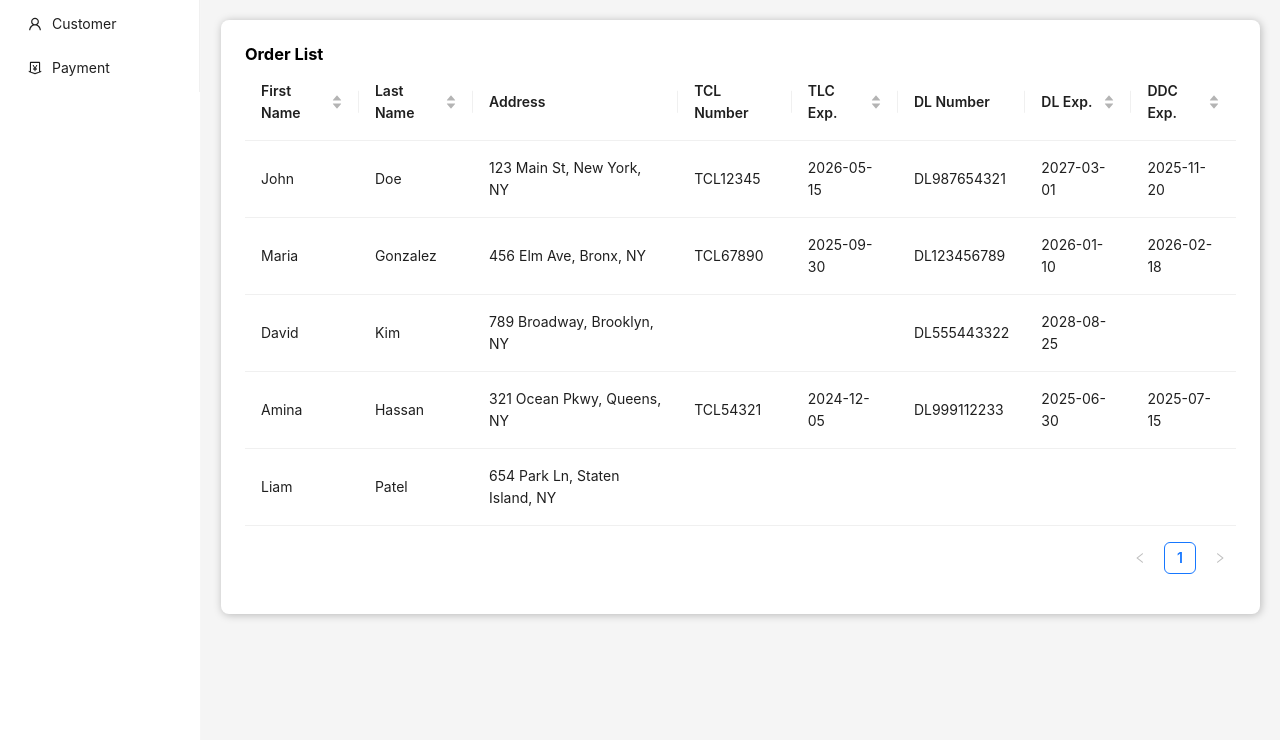
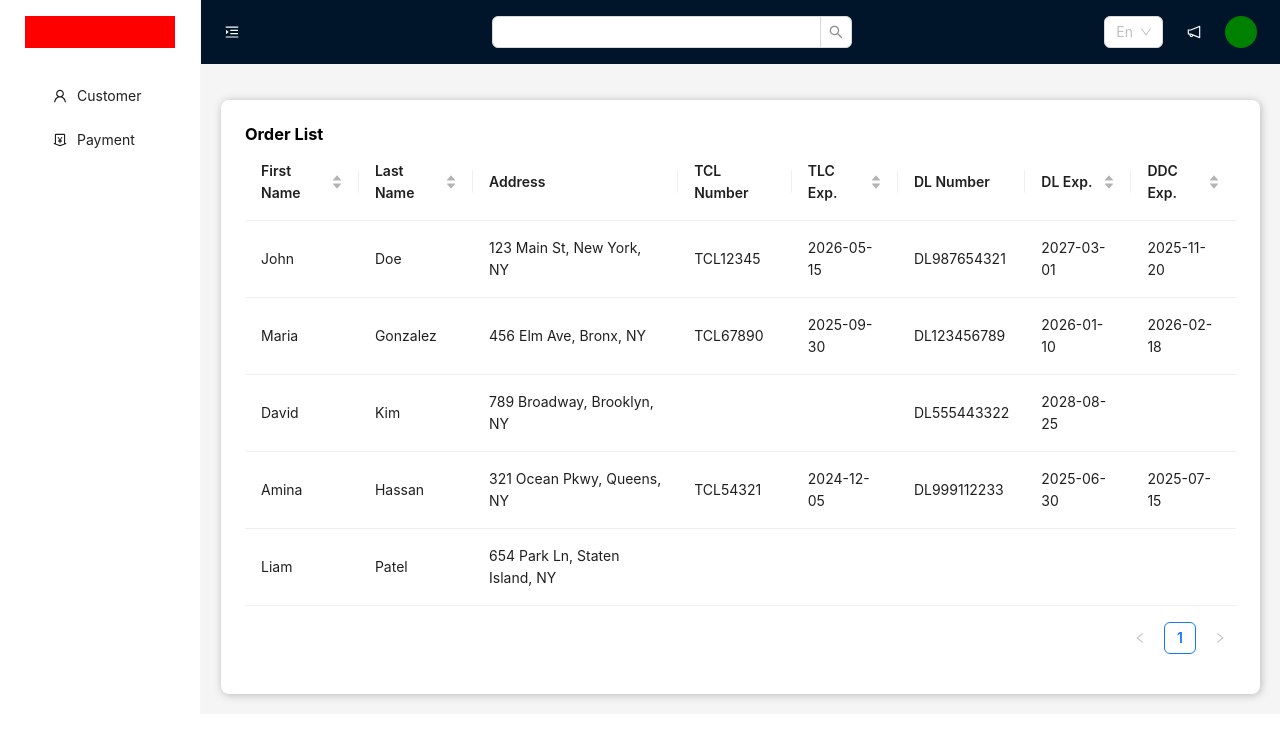
Before and after one commit to lemarguese/tlcify-cms, a React (Vite) app: page / in a window 1280 px wide. Shown: the top 740 px of the page. Built offline with nearby package versions, Linux system fonts and the light colour scheme.

Commit message:
feature: (some ui changes: sidebar, header, customer page).

```diff
--- a/src/components/Sidebar/Sidebar.scss
+++ /dev/null
@@ -1,16 +0,0 @@
-.sidebar {
-  //background-color: red;
-  border-right: 1px solid #F6F6F6;
-  height: 100vh;
-
-  &_container {
-    background-color: #fff;
-    height: 100%;
-  }
-
-  &_sections {
-    display: flex;
-    flex-direction: column;
-    gap: 29px;
-  }
-}
--- /dev/null
+++ b/src/layout/Header/Header.scss
@@ -0,0 +1,43 @@
+.header {
+  position: fixed;
+  top: 0;
+
+  width: calc(100% - 200px);
+
+  &_container {
+    display: flex;
+    align-items: center;
+    justify-content: space-between;
+
+    padding: 16px 24px;
+  }
+
+  &_sidebar_icon {
+    color: #FFF;
+  }
+
+  &_center {
+    &_search {
+      max-width: 360px;
+    }
+  }
+
+  &_end {
+    display: flex;
+    align-items: center;
+    gap: 24px;
+
+    &_notification {
+      color: #FFF;
+    }
+
+    &_avatar {
+      width: 32px;
+      height: 32px;
+
+      background-color: green;
+
+      border-radius: 50px;
+    }
+  }
+}
--- /dev/null
+++ b/src/layout/Header/Header.tsx
@@ -0,0 +1,40 @@
+import { Select, Layout, Input } from 'antd';
+import './Header.scss';
+
+import { MenuUnfoldOutlined, NotificationOutlined } from '@ant-design/icons';
+
+const { Header: AntHeader } = Layout;
+
+const Header = () => {
+  return <div className='header'>
+    <AntHeader className='header_container'>
+      <MenuUnfoldOutlined className='header_sidebar_icon'/>
+      <Input.Search rootClassName='header_center_search' />
+      <div className='header_end'>
+        <Select
+          showSearch
+          placeholder="En"
+          optionFilterProp="label"
+          options={[
+            {
+              value: 'en',
+              label: 'En',
+            },
+            {
+              value: 'ru',
+              label: 'Ru',
+            },
+            {
+              value: 'ch',
+              label: 'Ch',
+            },
+          ]}
+        />
+        <NotificationOutlined className='header_end_notification'/>
+        <div className='header_end_avatar'/>
+      </div>
+    </AntHeader>
+  </div>
+}
+
+export default Header;
--- a/src/layout/Page/Page.scss
+++ b/src/layout/Page/Page.scss
@@ -1,2 +1,7 @@
 .page {
+  &_container {
+    width: 100%;
+
+    padding: 80px 0 0 0;
+  }
 }
--- a/src/layout/Page/Page.tsx
+++ b/src/layout/Page/Page.tsx
@@ -1,14 +1,20 @@
 import './Page.scss';
 import type { FC, ReactNode } from "react";
 import { Layout } from "antd";
+import Sidebar from "../../layout/Sidebar/Sidebar.tsx";
+import Header from "../Header/Header.tsx";
 
 interface PageProps {
   children: ReactNode;
 }
 
 const Page: FC<PageProps> = ({ children }) => {
-  return <Layout className='page_container'>
-    {children}
+  return <Layout className='page'>
+    <Sidebar/>
+    <div className='page_container'>
+      <Header/>
+      {children}
+    </div>
   </Layout>
 }
 
--- /dev/null
+++ b/src/layout/Sidebar/Sidebar.scss
@@ -0,0 +1,29 @@
+.sidebar {
+  border-right: 1px solid #F6F6F6;
+
+  &_container {
+    display: flex;
+    flex-direction: column;
+    align-items: center;
+
+    background-color: #fff;
+    height: 100%;
+
+    padding: 16px;
+  }
+
+  &_logo {
+    width: 150px;
+    height: 32px;
+
+    margin-bottom: 24px;
+
+    background-color: red;
+  }
+
+  &_sections {
+    border: none;
+
+    align-self: start;
+  }
+}
--- a/src/components/Sidebar/Sidebar.tsx
+++ b/src/layout/Sidebar/Sidebar.tsx
@@ -18,7 +18,9 @@ const Sidebar: FC<SidebarProps> = () => {
   return (
     <aside className='sidebar'>
       <Sider trigger={null}  className='sidebar_container'>
+        <div className='sidebar_logo'></div>
         <Menu
+          style={{ border: 'none' }}
           // theme="dark"
           mode="inline"
           defaultSelectedKeys={['1']}
--- a/src/pages/Customer/CustomerPage.tsx
+++ b/src/pages/Customer/CustomerPage.tsx
@@ -1,12 +1,21 @@
-import Sidebar from "../../components/Sidebar/Sidebar.tsx";
 import Table from "../../components/Table/Table.tsx";
 import Page from "../../layout/Page/Page.tsx";
 
 import './CustomerPage.scss';
 
 const heads = [
-  { title: "First Name", dataIndex: "firstName", key: "firstName", sorter: (a, b) => a.firstName.localeCompare(b.firstName) },
-  { title: "Last Name", dataIndex: "lastName", key: "lastName", sorter: (a, b) => a.lastName.localeCompare(b.lastName) },
+  {
+    title: "First Name",
+    dataIndex: "firstName",
+    key: "firstName",
+    sorter: (a, b) => a.firstName.localeCompare(b.firstName)
+  },
+  {
+    title: "Last Name",
+    dataIndex: "lastName",
+    key: "lastName",
+    sorter: (a, b) => a.lastName.localeCompare(b.lastName)
+  },
   // { title: "Phone Number", dataIndex: "phoneNumber", key: "phoneNumber" },
   // { title: "Email", dataIndex: "email", key: "email" },
   // { title: "Date of Birth", dataIndex: "dob", key: "dob", sorter: (a, b) => new Date(a.dob) - new Date(b.dob) },
@@ -78,10 +87,8 @@ const data = [
 ];
 
 
-
 const CustomerPage = () => {
   return <Page>
-    <Sidebar/>
     <div className='customer_page'>
       <Table heads={heads} data={data}/>
     </div>
```
